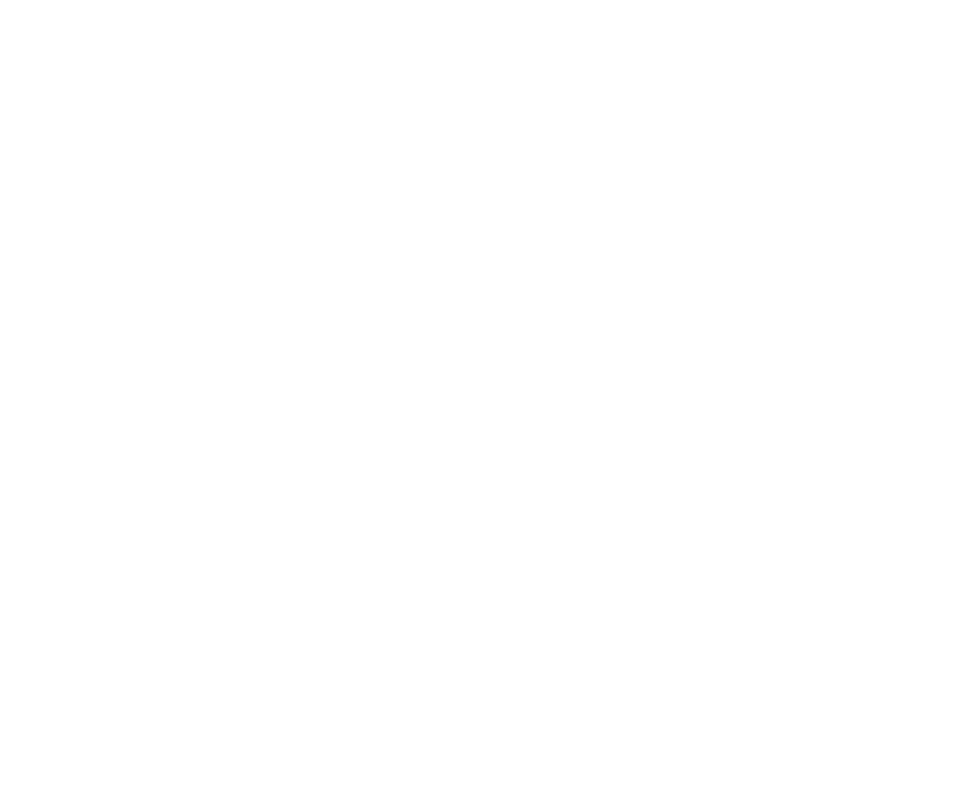
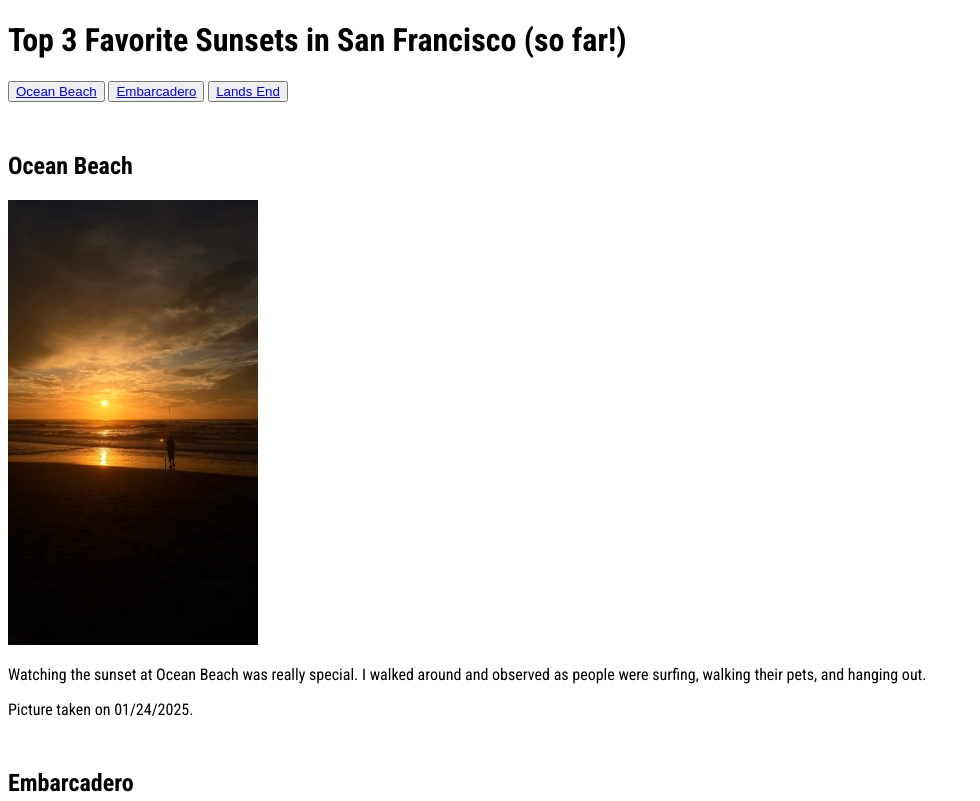
Before and after one commit to beaf21/jour390assignment, a plain HTML site: page index.html in a window 1280 px wide. Shown: the top 801 px of the page, without its empty margins (0-980 px from the left). Drawn offline with Linux system fonts and the light colour scheme.

Commit message:
create sunset page

```diff
--- a/index.html
+++ b/index.html
@@ -5,7 +5,32 @@
     <title></title>
     <link rel="stylesheet" href="style.css">
     <script src="main.js" defer></script>
+    <link rel="preconnect" href="https://fonts.googleapis.com">
+<link rel="preconnect" href="https://fonts.gstatic.com" crossorigin>
+<link href="https://fonts.googleapis.com/css2?family=Roboto+Condensed:ital,wght@0,100..900;1,100..900&display=swap" rel="stylesheet">
   </head>
   <body>
+    <h1>Top 3 Favorite Sunsets in San Francisco (so far!)</h1>
+    <button>
+      <a href="#Ocean-beach-section">Ocean Beach</a></button>
+    <button>
+      <a href="#Embarcadero-section">Embarcadero</a></button>
+    <button>
+      <a href="#Lands-end-section">Lands End</a></button>
+    <h2 id="Ocean-beach-section">Ocean Beach</h2>
+    <img src="oceanbeachsunset.jpeg">
+    <p>Watching the sunset at Ocean Beach was really special. I walked around and observed as people were surfing, walking their pets, and hanging out. </p>
+    <p>Picture taken on 01/24/2025.</p>
+    <p> </p>
+    <h2 id="Embarcadero-section">Embarcadero</h2>
+    <img src="embarcaderosunset.jpeg">
+    <p>I went to the Pier 1 (Embarcadero) the day after I got to SF. I loved reflecting on my journey as I saw the pinkish-purpleish sky.</p>
+    <p>Picture taken on 01/05/2025.</p>
+    <h2 id="Lands-end-section">Lands End</h2>
+    <img src="landsendsunset.jpeg">
+    <p>My friends and I went on the Lands End trail and finished it watching this beautiful sunset near the Sutra Baths.</p>
+    <p>Picture taken on 01/07/2025.</p>
+
+
   </body>
 </html>
--- a/style.css
+++ b/style.css
@@ -0,0 +1,12 @@
+body{
+    font-family: "Roboto Condensed", serif;
+}
+
+img {
+    width: 50%;
+    max-width: 250px;
+}
+
+h2 {
+    margin-top: 50px;
+}
```
Also changed, not shown: embarcaderosunset.jpeg (added), landsendsunset.jpeg (added), oceanbeachsunset.jpeg (added).
